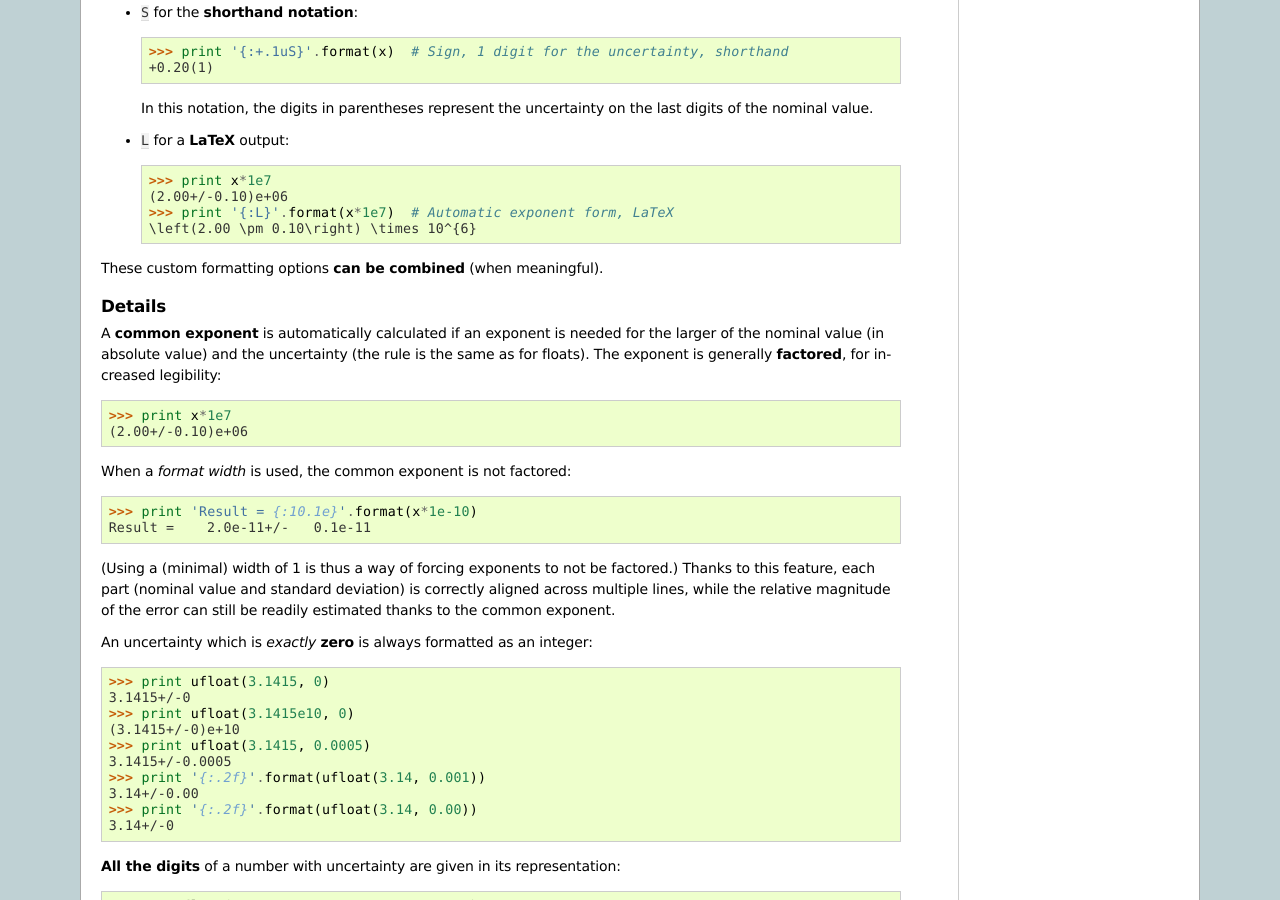
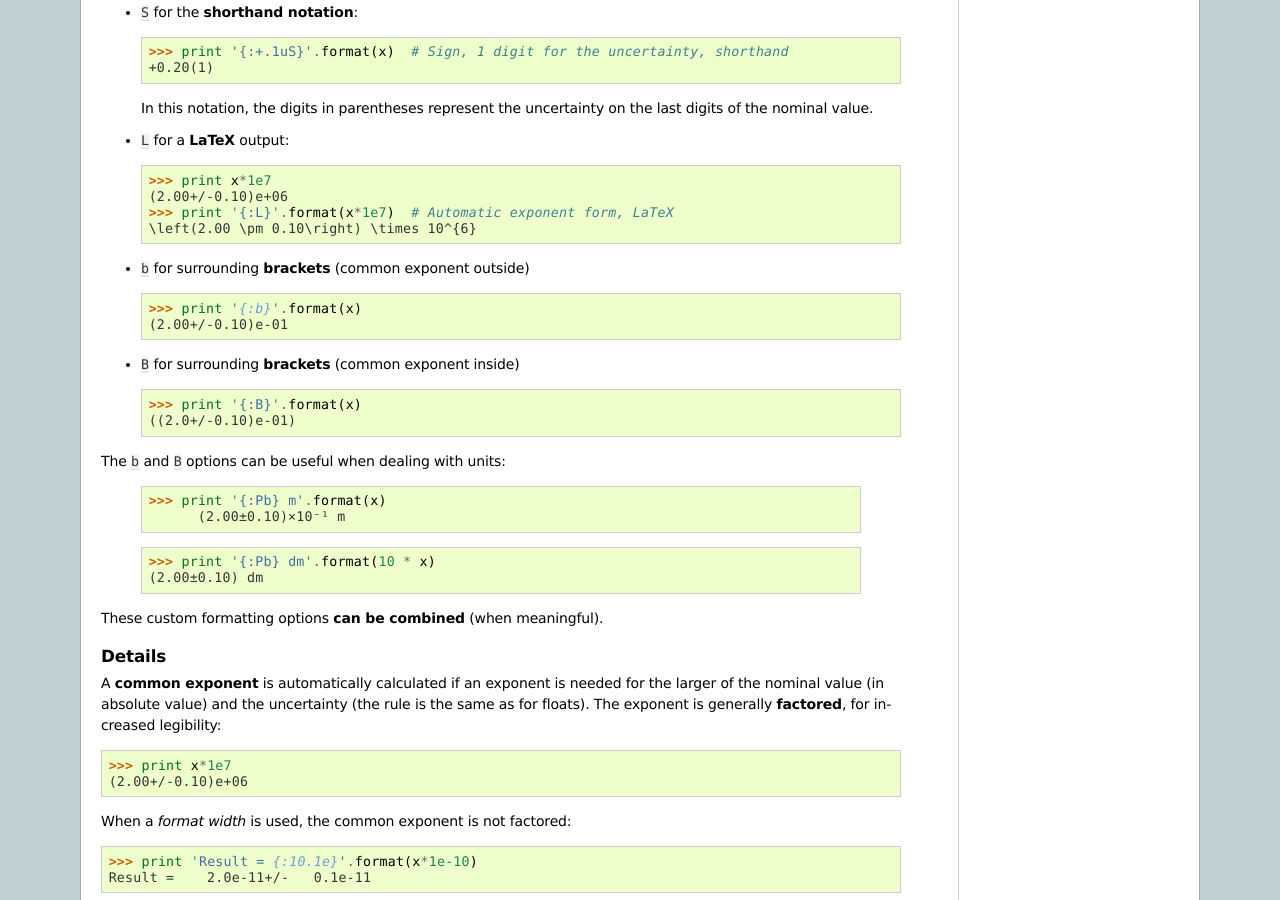
Before and after one commit to lmfit/uncertainties, a Sphinx documentation site: the page built from doc/user_guide.rst, in a window 1280 px wide and 900 px high, scrolled down 6693 px. Built offline with Sphinx 7.4.7, drawn with Linux system fonts in a browser that asks for light colours; pages that are not in the unit, such as notebooks, are missing from menus.

Commit message:
R-Flags: user guide

```diff
--- a/doc/user_guide.rst
+++ b/doc/user_guide.rst
@@ -493,6 +493,22 @@ formatting options. They can be added at the end of the format string:
   >>> print '{:L}'.format(x*1e7)  # Automatic exponent form, LaTeX
   \left(2.00 \pm 0.10\right) \times 10^{6}
 
+- ``b`` for surrounding **brackets** (common exponent outside)
+
+	>>> print '{:b}'.format(x)
+	(2.00+/-0.10)e-01
+- ``B`` for surrounding **brackets** (common exponent inside)
+
+	>>> print '{:B}'.format(x)
+	((2.0+/-0.10)e-01)
+The ``b`` and ``B`` options can be useful when dealing with units:
+
+  >>> print '{:Pb} m'.format(x)
+	(2.00±0.10)×10⁻¹ m
+
+	>>> print '{:Pb} dm'.format(10 * x)
+	(2.00±0.10) dm
+
 These custom formatting options **can be combined** (when meaningful).
 
 Details
```
